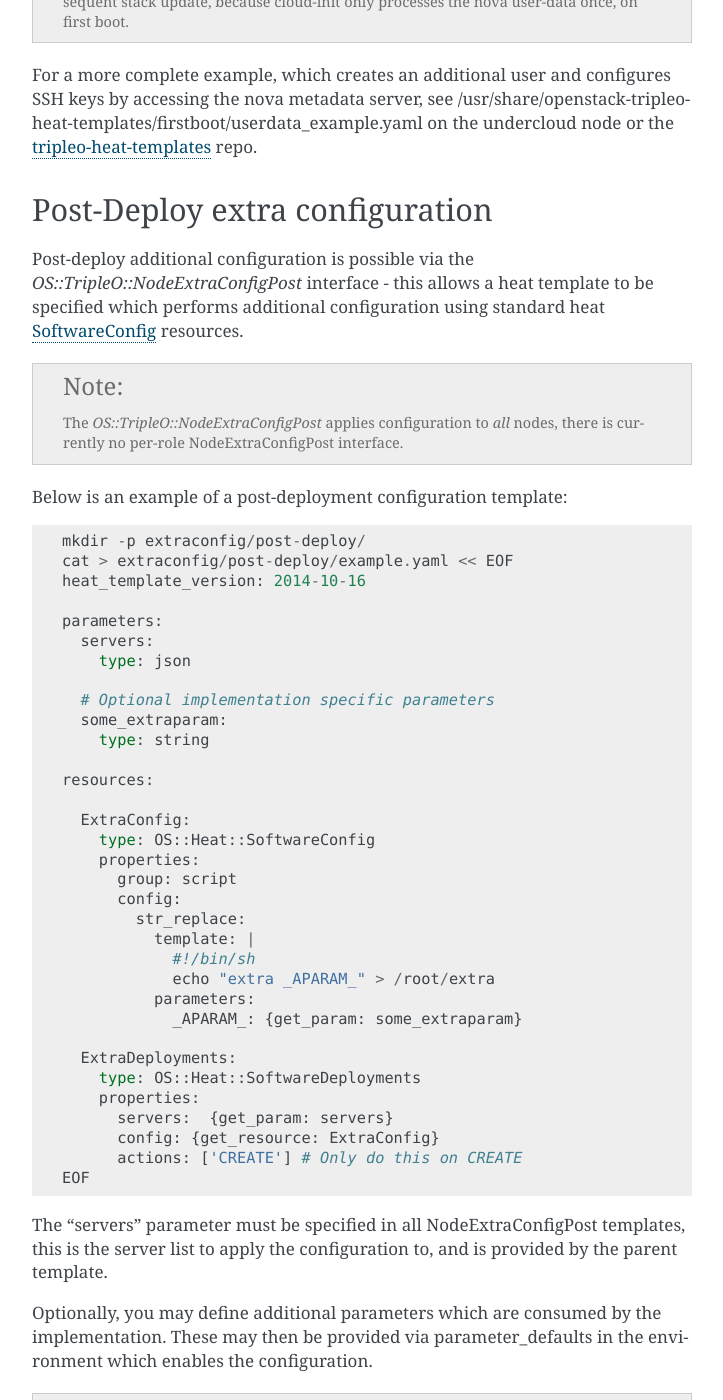
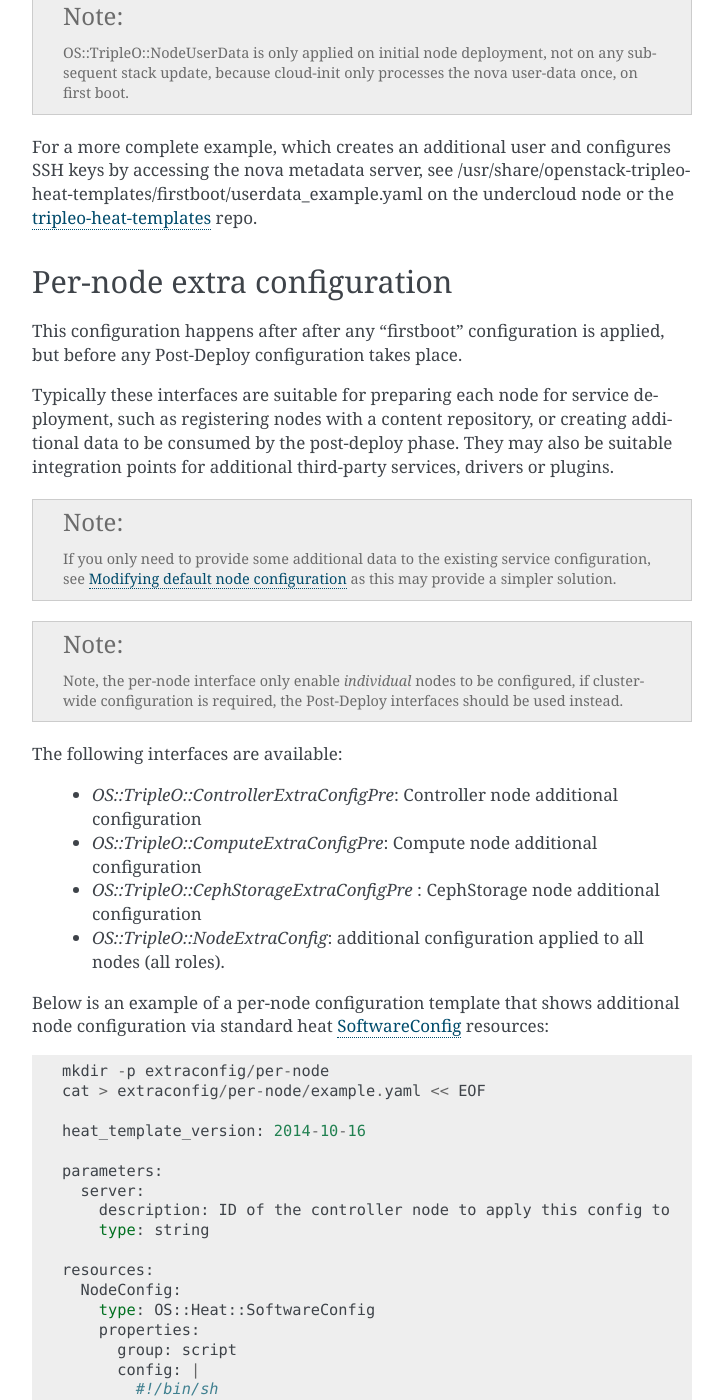
Before and after one commit to openstack-archive/tripleo-docs, a Sphinx documentation site: the page built from doc/source/advanced_deployment/extra_config.rst, in a window 1280 px wide and 1400 px high, scrolled down 2028 px. Shown: the whole window, without its empty margins (388-1111 px from the left). Built offline with Sphinx 7.4.7, drawn with Linux system fonts in a browser that asks for light colours; some of the changed text lies outside the part shown.

Commit message:
Add docs for per-node (pre-deploy) config interfaces
These were added after the first revision of the extra_config
docs were written, so refresh to describe the current interfaces

Change-Id: Ibb3b69c54d6ef83c29e829ad7bc077906d08ad5d

```diff
--- a/doc/source/advanced_deployment/extra_config.rst
+++ b/doc/source/advanced_deployment/extra_config.rst
@@ -4,8 +4,9 @@
 It is possible to enable additional configuration during one of the
 following deployment phases:
 
-* firstboot - run once config (performed by cloud-init)
-* post-deploy - run after the services have been deployed and configured
+* firstboot - run once config (performed on each node by cloud-init)
+* per-node - run after the node is initially created but before services are deployed and configured (e.g by puppet)
+* post-deploy - run after the services have been deployed and configured (e.g by puppet)
 
 .. note::
 
@@ -102,17 +103,93 @@
 /usr/share/openstack-tripleo-heat-templates/firstboot/userdata_example.yaml
 on the undercloud node or the tripleo-heat-templates_ repo.
 
-.. _tripleo-heat-templates: https://git.openstack.org/openstack/tripleo-heat-templates/blob/mgt-master/firstboot/userdata_example.yaml
+.. _tripleo-heat-templates: https://git.openstack.org/openstack/tripleo-heat-templates
+
+Per-node extra configuration
+----------------------------
+
+This configuration happens after after any "firstboot" configuration is applied,
+but before any Post-Deploy configuration takes place.
+
+Typically these interfaces are suitable for preparing each node for service
+deployment, such as registering nodes with a content repository, or creating
+additional data to be consumed by the post-deploy phase.  They may also be suitable
+integration points for additional third-party services, drivers or plugins.
+
+
+.. note::
+   If you only need to provide some additional data to the existing service
+   configuration, see :ref:`node_config` as this may provide a simpler solution.
+
+.. note::
+    Note, the per-node interface only enable *individual* nodes to be configured,
+    if cluster-wide configuration is required, the Post-Deploy interfaces should be
+    used instead.
+
+The following interfaces are available:
+
+  * `OS::TripleO::ControllerExtraConfigPre`: Controller node additional configuration
+  * `OS::TripleO::ComputeExtraConfigPre`: Compute node additional configuration
+  * `OS::TripleO::CephStorageExtraConfigPre` : CephStorage node additional configuration
+  * `OS::TripleO::NodeExtraConfig`: additional configuration applied to all nodes (all roles).
+
+Below is an example of a per-node configuration template that shows additional node configuration
+via standard heat SoftwareConfig_ resources::
+
+    mkdir -p extraconfig/per-node
+    cat > extraconfig/per-node/example.yaml << EOF
+
+    heat_template_version: 2014-10-16
+
+    parameters:
+      server:
+        description: ID of the controller node to apply this config to
+        type: string
+
+    resources:
+      NodeConfig:
+        type: OS::Heat::SoftwareConfig
+        properties:
+          group: script
+          config: |
+            #!/bin/sh
+            echo "Node configured" > /root/per-node
+
+      NodeDeployment:
+        type: OS::Heat::SoftwareDeployment
+          properties:
+            config: {get_resource: NodeConfig}
+            server: {get_param: server}
+    outputs:
+      deploy_stdout:
+        description: Deployment reference, used to trigger post-deploy on changes
+        value: {get_attr: [NodeDeployment, deploy_stdout]}
+
+    EOF
+
+The "server" parameter must be specified in all per-node ExtraConfig templates,
+this is the server to apply the configuration to, and is provided by the parent
+template.  Optionally additional implementation specific parameters may also be
+provided by parameter_defaults, see below for more details.
+
+Any resources may be defined in the template, but the outputs must define a "deploy_stdout"
+value, which is an identifier used to detect if the configuration applied has changed,
+hence when any post-deploy actions (such as re-applying puppet manifests on update)
+may need to be performed.
+
+For a more complete example showing how to apply a personalized map of per-node configuration
+to each node, see /usr/share/openstack-tripleo-heat-templates/puppet/extraconfig/pre_deploy/per_node.yaml
+or the tripleo-heat-templates_ repo.
+
+.. _SoftwareConfig: http://docs.openstack.org/developer/heat/template_guide/software_deployment.html
+
 
 Post-Deploy extra configuration
 -------------------------------
 
 Post-deploy additional configuration is possible via the
-`OS::TripleO::NodeExtraConfigPost` interface - this allows a heat template
-to be specified which performs additional configuration using standard
-heat SoftwareConfig_ resources.
-
-.. _SoftwareConfig: http://docs.openstack.org/developer/heat/template_guide/software_deployment.html
+`OS::TripleO::NodeExtraConfigPost` interface, which is applied after any
+per-node configuration has completed.
 
 .. note::
 
--- a/doc/source/advanced_deployment/node_config.rst
+++ b/doc/source/advanced_deployment/node_config.rst
@@ -1,3 +1,5 @@
+.. _node_config:
+
 Modifying default node configuration
 ====================================
 
```
